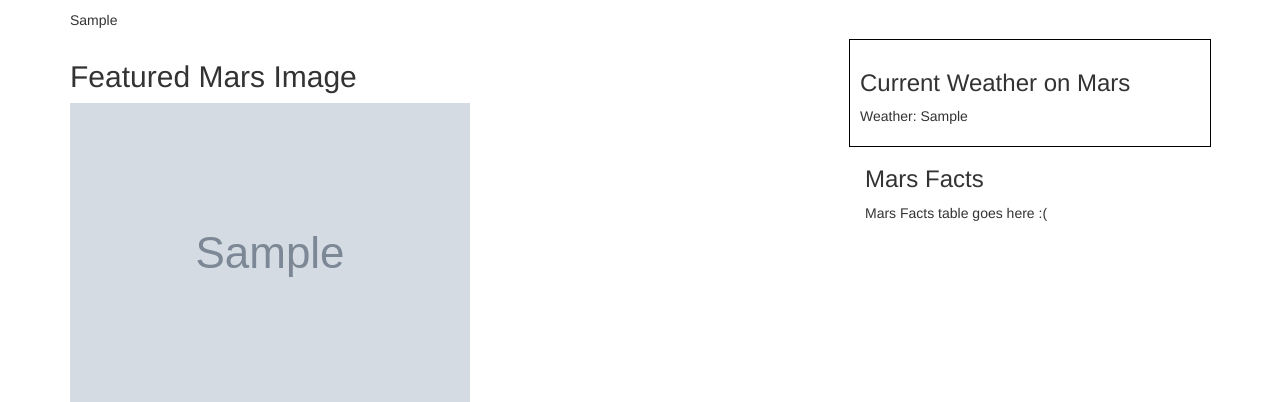
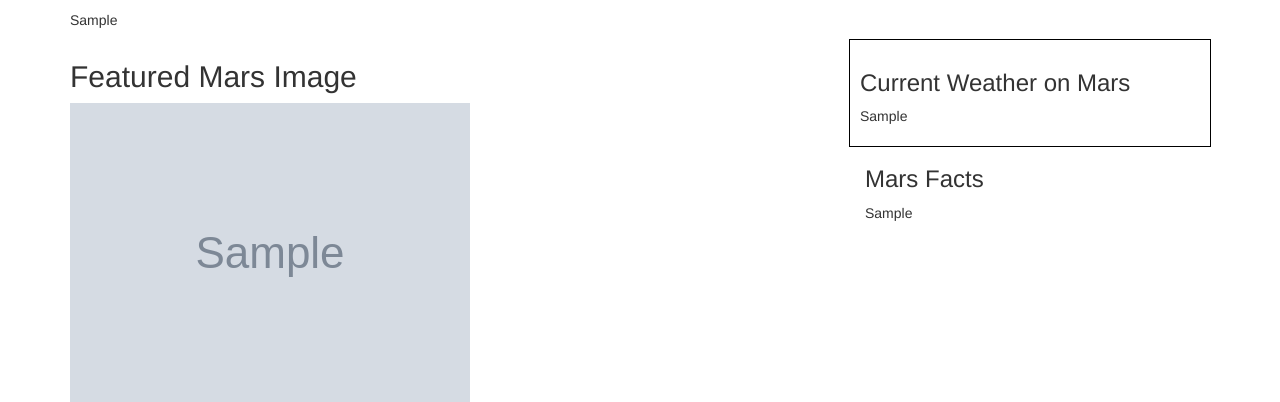
Before and after one commit to monica-t-james/Homework11-MissionToMars, a Flask app: page / in a window 1280 px wide. Shown: the part 369-771 px from the top of the page. Run offline with Flask 2, Linux system fonts and the light colour scheme; grey boxes marked "Sample" are stand-in pictures; a database or web service that is not in the repository returns one stand-in record (values such as "Sample title"); some libraries are stand-ins or nearby versions.

Commit message:
Fixed error I was getting when saving the Mars Facts table

```diff
--- a/app.py
+++ b/app.py
@@ -9,7 +9,6 @@ app.config["MONGO_URI"] = "mongodb://localhost:27017/myDatabase"
 
 # Use flask_pymongo to set up mongo connection
 mongo = PyMongo(app)
-
 
 # create route that renders index.html template and finds documents from mongo
 @app.route("/")
@@ -36,11 +35,14 @@ def scrape():
         "news_blurb": news["news_blurb"],
         "featured_image_url": news["featured_image_url"],
         "mars_weather": news["mars_weather"],
-        # "mars_facts": news["mars_facts"],
+        "mars_facts": news["mars_facts_html"],
         "hemisphere_image_urls": news["hemisphere_image_urls"]
     }
 
-    # Insert content into database
+    # Delete previous news content, if it exists
+    mongo.db.news_content.drop()
+
+    # Insert new content into database
     mongo.db.news_content.insert_one(content)
 
     # Redirect back to home page
--- a/templates/index.html
+++ b/templates/index.html
@@ -11,6 +11,7 @@
         .weather-box {
             outline: solid 1px black;
             padding: 10px;
+            overflow-wrap: break-word;
         }
 
         .image-box {
@@ -50,12 +51,11 @@
                 <div class="col-sm-4">
                     <div class="col-sm-12 weather-box">
                         <h3>Current Weather on Mars</h3>
-                        <p>Weather: {{ content.mars_weather }}</p>
+                        <p>{{ content.mars_weather }}</p>
                     </div>
                     <div class="col-sm-12 box">
                        <h3>Mars Facts</h3>
-                    <!-- <p>{{ content.mars_facts }}</p> -->
-                       <p>Mars Facts table goes here :(</p>
+                        {{ content.mars_facts | safe}}
                     </div>
                 </div>
             </div>
```
Also changed, not shown: scrape_mars.py (+9 -3 lines), 1 other file.
